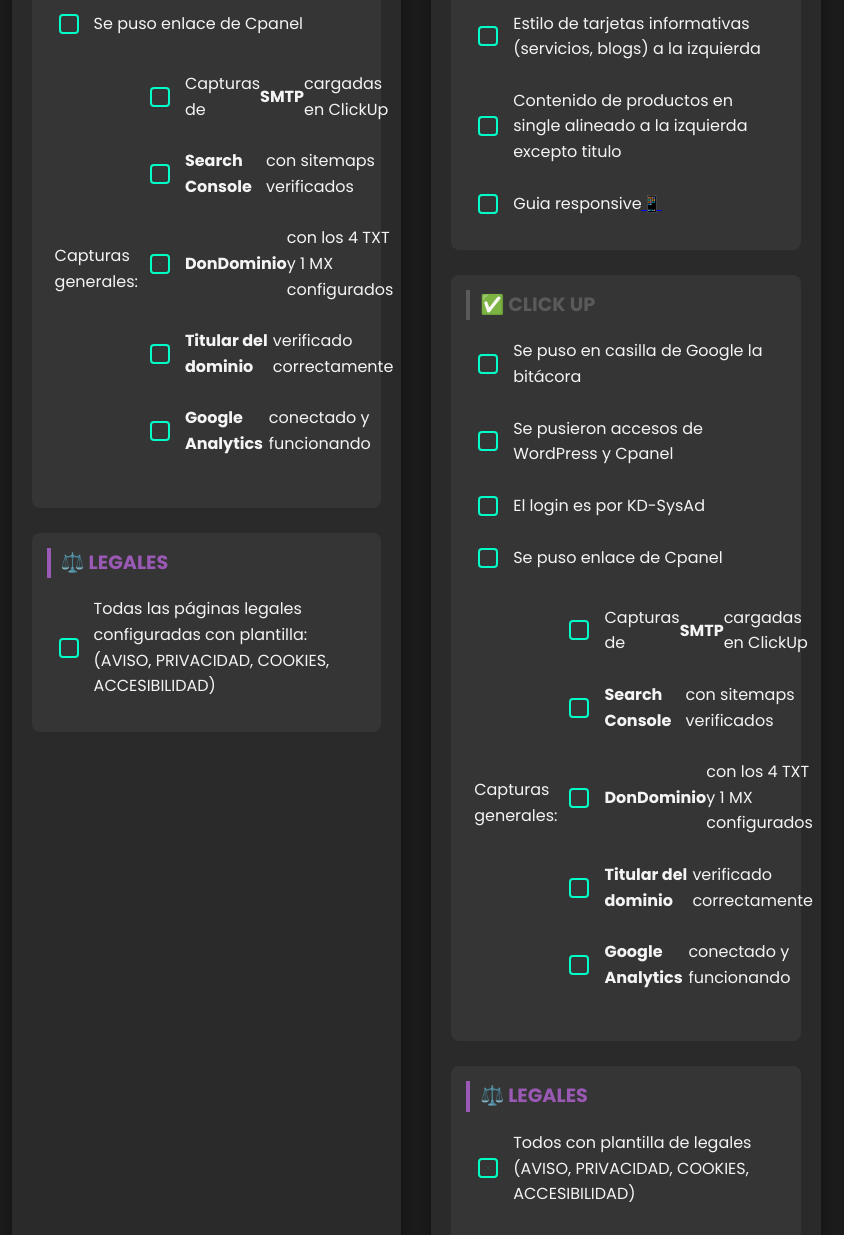
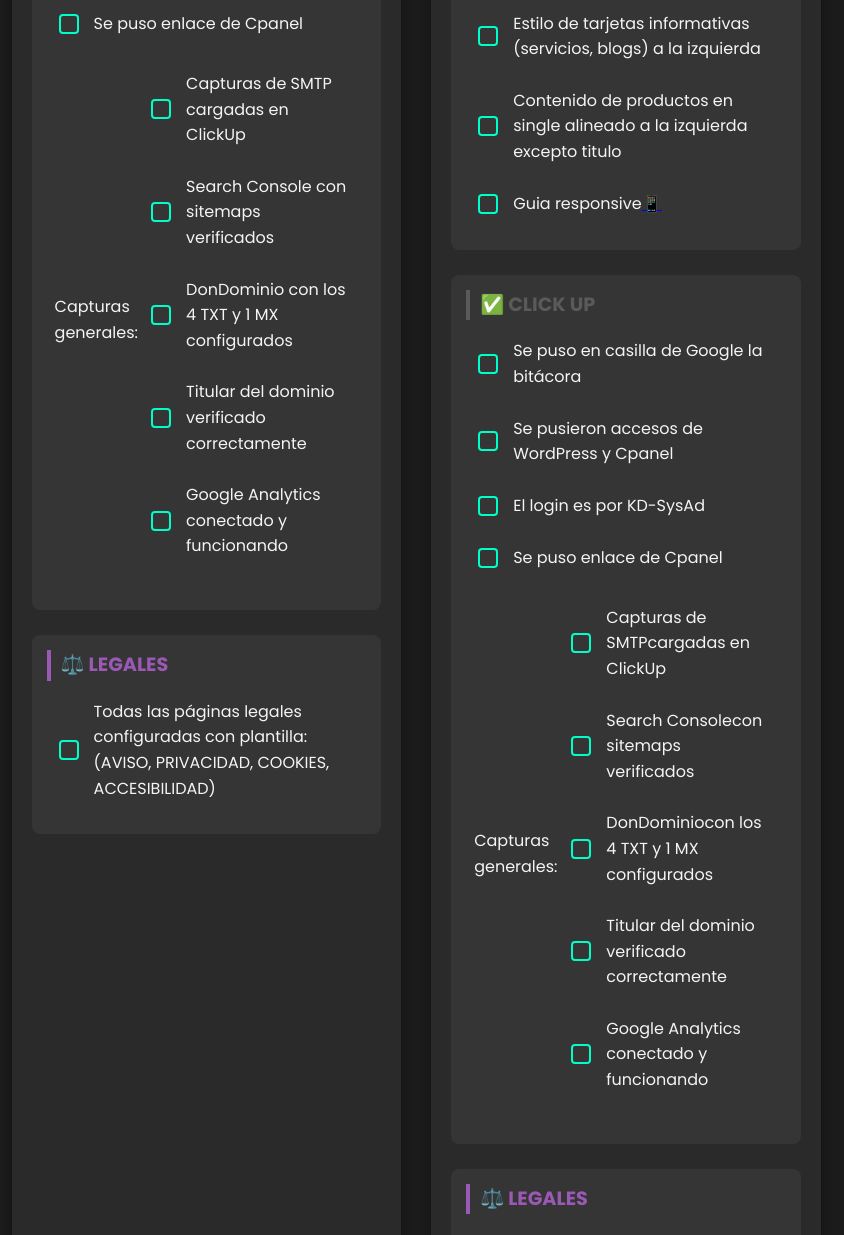
Before and after one commit to sofygg10/checklist-implementacion, a plain HTML site: page index.html in a window 1280 px wide. Shown: the part 4758-5993 px from the top of the page, without its empty margins (14-858 px from the left). Drawn offline with Linux system fonts and the light colour scheme.

Commit message:
Update index.html

```diff
--- a/index.html
+++ b/index.html
@@ -143,11 +143,11 @@
                     <li>
     <label>Capturas generales:</label>
     <ul class="subitems">
-        <li><input type="checkbox"> Capturas de <strong>SMTP</strong> cargadas en ClickUp</li>
-        <li><input type="checkbox"> <strong>Search Console</strong> con sitemaps verificados</li>
-        <li><input type="checkbox"> <strong>DonDominio</strong> con los 4 TXT y 1 MX configurados</li>
-        <li><input type="checkbox"> <strong>Titular del dominio</strong> verificado correctamente</li>
-        <li><input type="checkbox"> <strong>Google Analytics</strong> conectado y funcionando</li>
+        <li><input type="checkbox"> Capturas de SMTP cargadas en ClickUp</li>
+        <li><input type="checkbox">Search Console con sitemaps verificados</li>
+        <li><input type="checkbox"> DonDominio con los 4 TXT y 1 MX configurados</li>
+        <li><input type="checkbox"> Titular del dominio verificado correctamente</li>
+        <li><input type="checkbox"> Google Analytics conectado y funcionando</li>
     </ul>
 </li>
 
@@ -247,11 +247,11 @@
                   <li>
     <label>Capturas generales:</label>
     <ul class="subitems">
-        <li><input type="checkbox"> Capturas de <strong>SMTP</strong> cargadas en ClickUp</li>
-        <li><input type="checkbox"> <strong>Search Console</strong> con sitemaps verificados</li>
-        <li><input type="checkbox"> <strong>DonDominio</strong> con los 4 TXT y 1 MX configurados</li>
-        <li><input type="checkbox"> <strong>Titular del dominio</strong> verificado correctamente</li>
-        <li><input type="checkbox"> <strong>Google Analytics</strong> conectado y funcionando</li>
+        <li><input type="checkbox"> Capturas de SMTPcargadas en ClickUp</li>
+        <li><input type="checkbox">Search Consolecon sitemaps verificados</li>
+        <li><input type="checkbox"> DonDominiocon los 4 TXT y 1 MX configurados</li>
+        <li><input type="checkbox"> Titular del dominio verificado correctamente</li>
+        <li><input type="checkbox"> Google Analytics conectado y funcionando</li>
     </ul>
 </li>
 
@@ -324,11 +324,11 @@
                     <li>
     <label>Capturas generales:</label>
     <ul class="subitems">
-        <li><input type="checkbox"> Capturas de <strong>SMTP</strong> cargadas en ClickUp</li>
-        <li><input type="checkbox"> <strong>Search Console</strong> con sitemaps verificados</li>
-        <li><input type="checkbox"> <strong>DonDominio</strong> con los 4 TXT y 1 MX configurados</li>
-        <li><input type="checkbox"> <strong>Titular del dominio</strong> verificado correctamente</li>
-        <li><input type="checkbox"> <strong>Google Analytics</strong> conectado y funcionando</li>
+        <li><input type="checkbox"> Capturas de SMTP cargadas en ClickUp</li>
+        <li><input type="checkbox"> Search Console con sitemaps verificados</li>
+        <li><input type="checkbox"> DonDominio con los 4 TXT y 1 MX configurados</li>
+        <li><input type="checkbox"> Titular del dominio verificado correctamente</li>
+        <li><input type="checkbox"> Google Analytics conectado y funcionando</li>
     </ul>
 </li>
 
```
